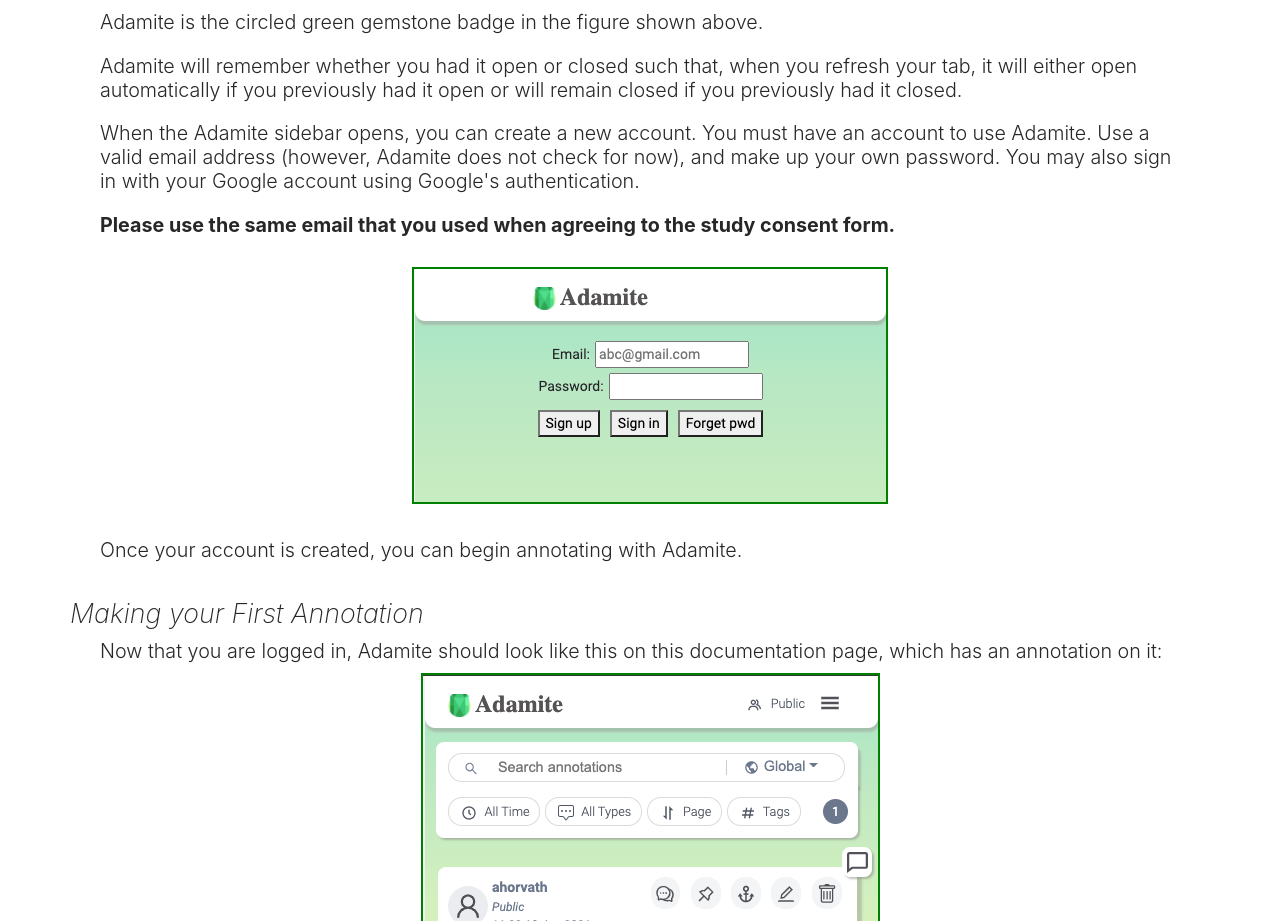
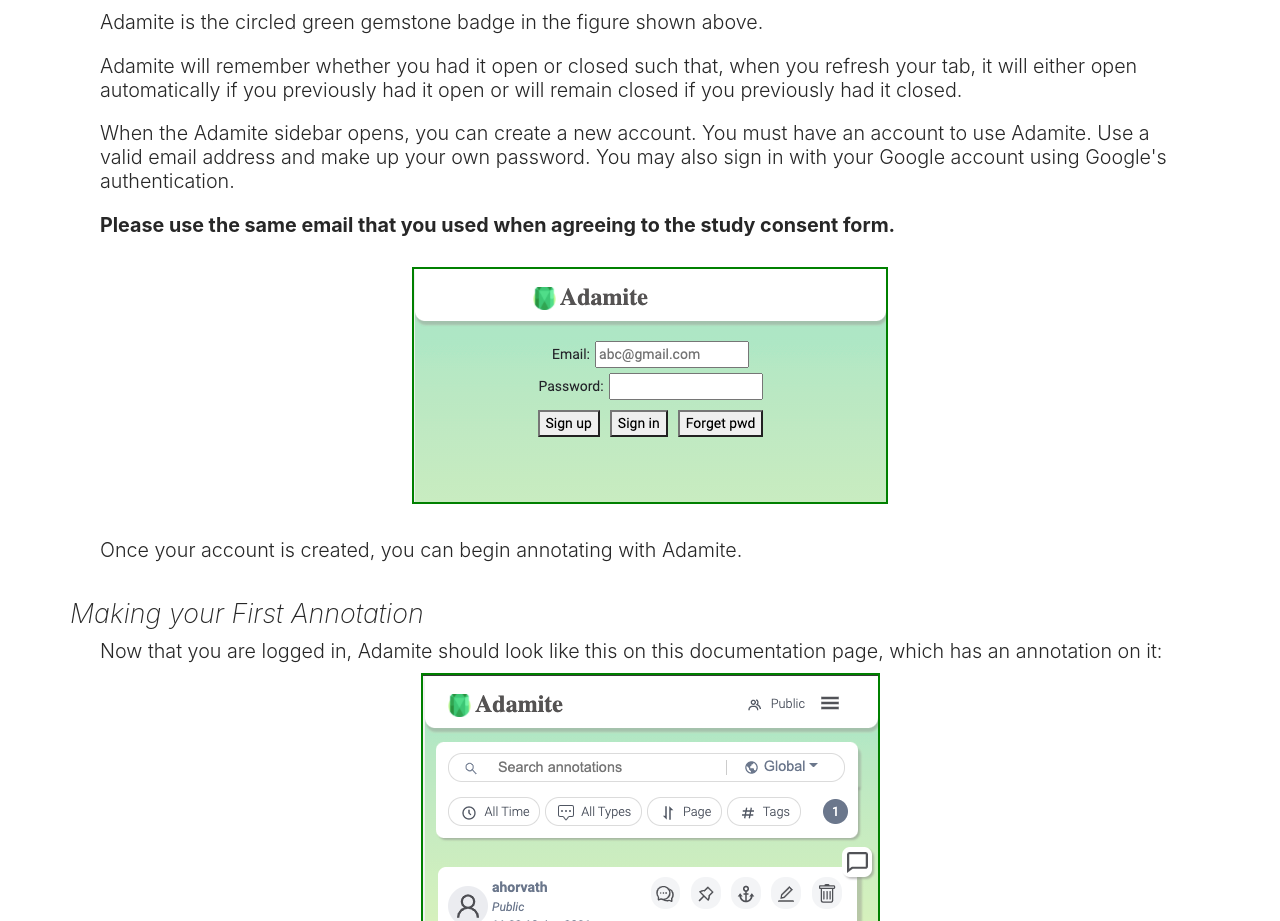
Before and after one commit to horvathaa/adamite-docs, a React (Create React App) app: page /docs in a window 1280 px wide. Shown: the part 1980-2901 px from the top of the page. Built offline with nearby package versions, Linux system fonts and the light colour scheme.

Commit message:
update message

```diff
--- a/src/pages/GettingStarted.jsx
+++ b/src/pages/GettingStarted.jsx
@@ -127,7 +127,7 @@ const InstallationGuide = () => {
                         Adamite will remember whether you had it open or closed such that, when you refresh your tab, it will either open automatically if you previously had it open or will remain closed if you previously had it closed.
                     </p>
                     <p>
-                        When the Adamite sidebar opens, you can create a new account. You must have an account to use Adamite. Use a valid email address (however, Adamite does not check for now), and make up your own password. You may also sign in with your Google account using Google's authentication.
+                        When the Adamite sidebar opens, you can create a new account. You must have an account to use Adamite. Use a valid email address and make up your own password. You may also sign in with your Google account using Google's authentication.
                         <p>
                             <b>
                                 Please use the same email that you used when agreeing to the study consent form.
```
